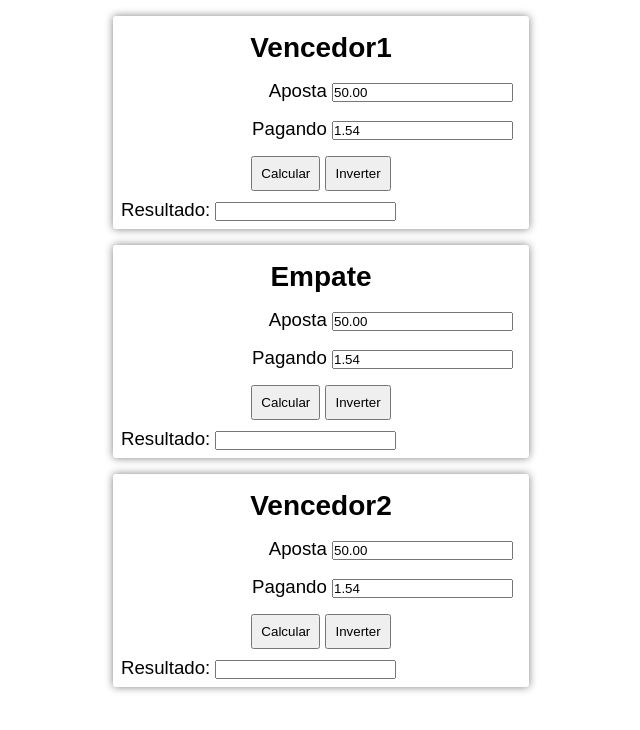
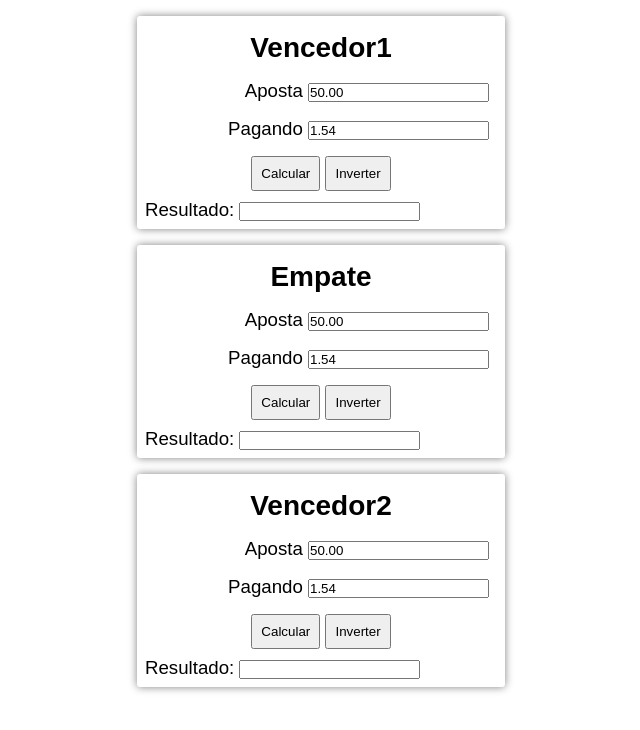
Before and after one commit to DanielClarinda/calc_apostas, a plain HTML site: page index.html in a window 1280 px wide. Shown: the whole page, without its empty margins (319-959 px from the left). Drawn offline with Linux system fonts and the light colour scheme.

Commit message:
style fix

```diff
--- a/style.css
+++ b/style.css
@@ -1,6 +1,10 @@
 * {
   margin: 0;
   padding: 0;
+}
+#main{
+  max-width: 400px;
+  margin: auto;
 }
 body {
   font-family: Arial, Helvetica, sans-serif;
@@ -9,9 +13,8 @@ body {
 .balao {
   padding: .5rem;
   box-shadow: 0 0 8px grey;
-  width: 400px;
   border-radius: 3px;
-  margin: 1rem auto;
+  margin: 1rem;
 }
 .txtRigth {
   text-align: right;
```
